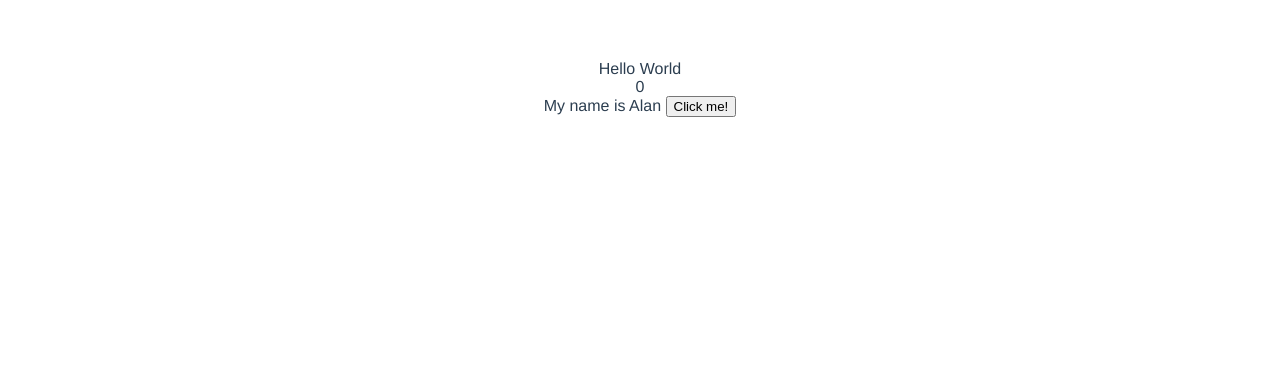
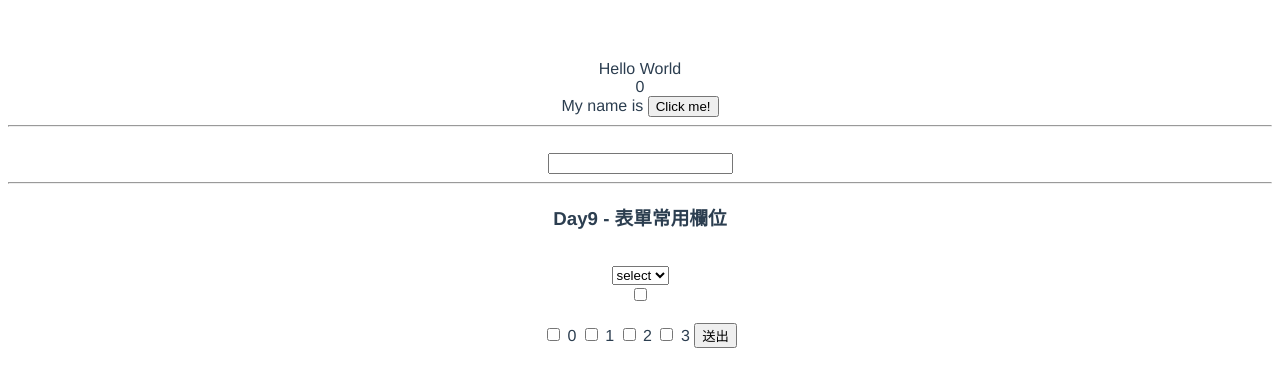
Before and after one commit to millieqiu/Vue-learnFromZero-iThome, a Vue app: page / in a window 1280 px wide. Shown: the top 386 px of the page. Built offline with nearby package versions, Linux system fonts and the light colour scheme.

Commit message:
Add: formData

```diff
--- a/src/App.vue
+++ b/src/App.vue
@@ -5,6 +5,39 @@
   <br />
   My name is {{ name }}
   <button @click="myFunction(10), changeName()">Click me!</button>
+
+  <hr />
+
+  {{ userName }}
+  <br />
+  <input type="text" v-model.lazy="formData.userName">
+  <!-- v-model.lazy 可以在輸入完畢才會將內容儲存起來，換句話說就是將游標跳出，input 輸入框才會將值寫入到變數內 -->
+
+  <hr>
+
+  <h3>Day9 - 表單常用欄位</h3>
+  {{ selectValue }} <br />
+  <select v-model="formData.selectValue">
+    <option value="">select</option>
+    <option value="1">1</option>
+    <option value="2">2</option>
+    <option value="3">3</option>
+  </select>
+
+  <br />
+
+  <input type="checkbox" v-model="formData.isCheck" /> {{ isCheck }}
+
+    <br />
+
+    {{ checkbox }} <br />
+  <input type="checkbox" value="0" v-model="formData.checkbox" /> 0
+  <input type="checkbox" value="1" v-model="formData.checkbox" /> 1
+  <input type="checkbox" value="2" v-model="formData.checkbox" /> 2
+  <input type="checkbox" value="3" v-model="formData.checkbox" /> 3
+
+  <button @click="submit">送出</button>
+
 </template>
 
 <script>
@@ -16,7 +49,13 @@ export default { // 所有程式邏輯都要寫在 export default 裡
     return {
       message: 'Hello World',
       count: 0,
-      name: 'Alan',
+      formData: {
+        name: 'Alan',
+        userName: '',
+        selectValue: '',
+        isCheck: false,
+        checkbox: [],
+      }
     }
   },
   methods: {
@@ -25,6 +64,9 @@ export default { // 所有程式邏輯都要寫在 export default 裡
     },
     changeName() {
       this.name = 'Jacky';
+    },
+    submit() {
+      console.log(this.formData);
     }
   },
 }
```
